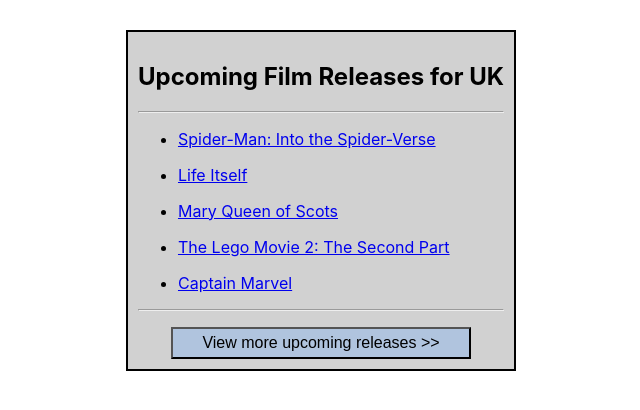
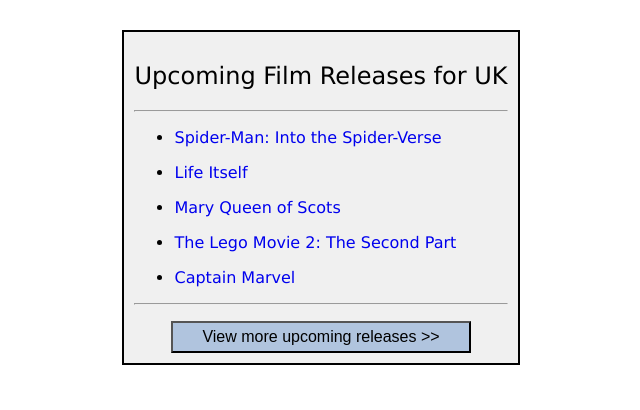
Before and after one commit to rosscondie/React_Film_Releases_HW, a React (Create React App) app: page / in a window 1280 px wide. Shown: the top 410 px of the page, without its empty margins (319-959 px from the left). Built offline with nearby package versions, Linux system fonts and the light colour scheme.

Commit message:
finished styling

```diff
--- a/src/App.css
+++ b/src/App.css
@@ -1,15 +1,23 @@
 body {
+  font-family: Verdana, 'Geneva', Tahoma, sans-serif;
   display:flex;
   justify-content: center;
   padding: 25px;
   margin: 5px;
 }
 
+h2 {
+  font-weight:normal;
+}
+
+a {
+  text-decoration: none;
+}
 
 #root {
   padding: 10px;
   border: 2px solid black;
-  background-color: #D1D1D1;
+  background-color: #F0F0F0;
 }
 
 .release-button {
```
